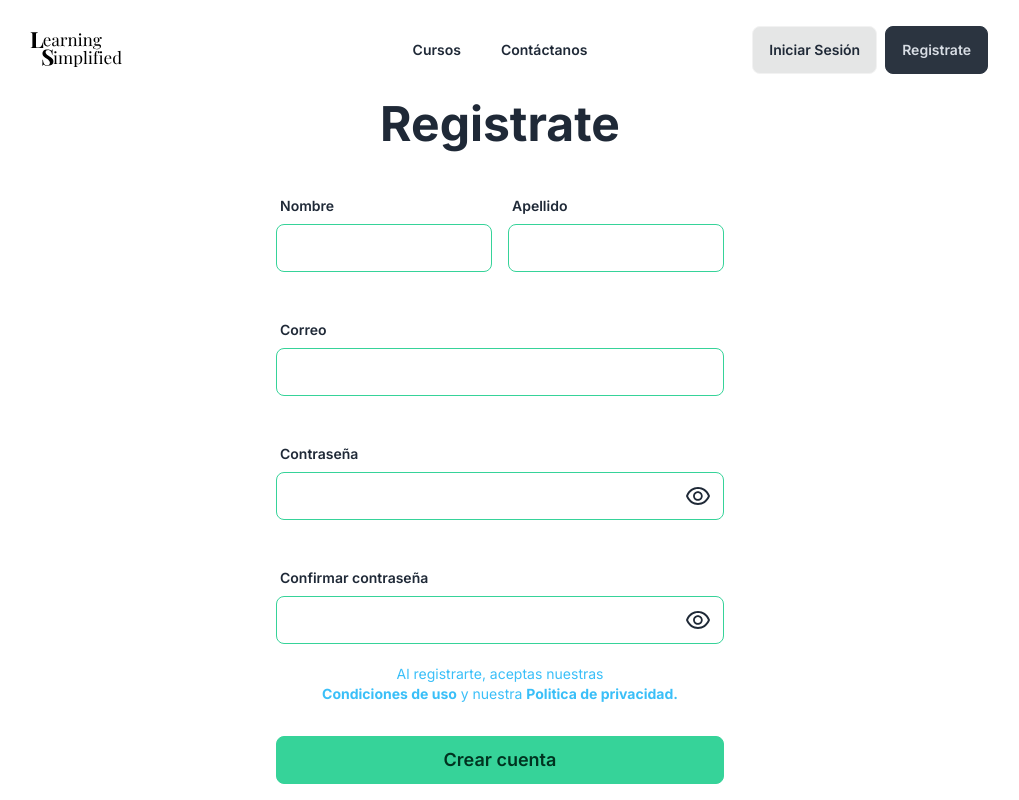
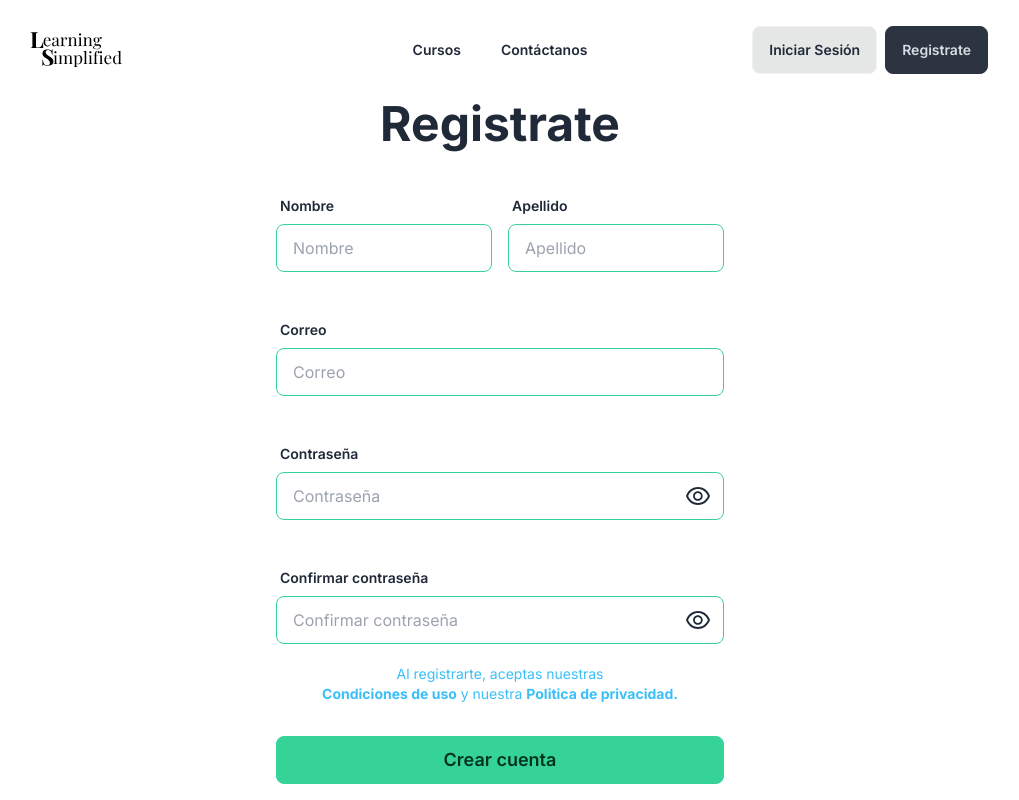
Before and after one commit to No-Country/c14-35-n-java-react, a Next.js app: page /register in a window 1280 px wide. Shown: the top 800 px of the page, without its empty margins (140-1159 px from the left). Built offline with nearby package versions, Linux system fonts and the light colour scheme.

Commit message:
Update endpoints and improve error interface

```diff
--- a/app/login/page.tsx
+++ b/app/login/page.tsx
@@ -5,21 +5,21 @@ import { useRouter } from "next/navigation";
 import FormHeader from "@/components/forms/FormHeader";
 import FormButton from "@/components/forms/FormButton";
 import FormError from "@/components/forms/FormError";
-import { useState } from "react";
+import { FormEvent, useState } from "react";
 
 const LoginPage = () => {
   const [email, setEmail] = useState("");
   const [password, setPassword] = useState("");
-  const [error, setError] = useState(false);
+  const [displayError, setDisplayError] = useState(false);
   const router = useRouter();
 
-  const handleOnSubmit = (event: React.FormEvent<HTMLFormElement>) => {
+  const handleOnSubmit = (event: FormEvent<HTMLFormElement>) => {
     event.preventDefault();
     if (!email || !password) {
       return;
     }
 
-    fetch("http://localhost:8080/usuario/login", {
+    fetch(process.env.NEXT_API_BASE_URL + "/usuario/login", {
       method: "POST",
       headers: {
         "Content-Type": "application/json",
@@ -28,22 +28,28 @@ const LoginPage = () => {
         email: email,
         password: password,
       }),
-    }).then((res) => {
-      if (res.status === 201) {
-        router.push("/");
-      }
-    }).catch((error) => {
-      console.error(error);
-      setError(true);
-    });
+    })
+      .then((res) => {
+        if (res.status === 201) {
+          router.push("/");
+        } else {
+          setDisplayError(true);
+        }
+      })
+      .catch((error) => {
+        console.error(error);
+        setDisplayError(true);
+      });
   };
 
   return (
     <>
       <FormLayout onSubmit={(event) => handleOnSubmit(event)}>
-        {error &&
-          <FormError>Ha ocurrido un error</FormError>
-        }
+        {displayError && (
+          <FormError onClick={() => setDisplayError(false)}>
+            Ha ocurrido un error
+          </FormError>
+        )}
         <FormHeader>Iniciar sesión</FormHeader>
         <FormInput
           label="Correo electrónico"
@@ -51,7 +57,8 @@ const LoginPage = () => {
           onChange={(event) => setEmail(event.target.value)}
           required
         />
-        <FormInput label="Contraseña"
+        <FormInput
+          label="Contraseña"
           type="password"
           onChange={(event) => setPassword(event.target.value)}
           required
--- a/app/register/page.tsx
+++ b/app/register/page.tsx
@@ -9,20 +9,20 @@ import { useRouter } from "next/navigation";
 import { FormEvent, useState } from "react";
 
 const RegisterPage = () => {
-
   const [firstName, setFirstName] = useState("");
   const [lastName, setLastName] = useState("");
   const [email, setEmail] = useState("");
   const [password, setPassword] = useState("");
   const [passwordConfirmation, setPasswordConfirmation] = useState("");
-  const [error, setError] = useState(false);
+  const [displayError, setDisplayError] = useState(false);
   const router = useRouter();
 
   const handleOnSubmit = (event: FormEvent<HTMLFormElement>) => {
     event.preventDefault();
-    if (!firstName || !lastName || !email || !password || !passwordConfirmation) return;
+    if (!firstName || !lastName || !email || !password || !passwordConfirmation)
+      return;
 
-    fetch("http://localhost:8080/usuario", {
+    fetch(process.env.NEXT_API_BASE_URL + "/usuario", {
       method: "POST",
       headers: {
         "Content-Type": "application/json",
@@ -31,58 +31,75 @@ const RegisterPage = () => {
         email,
         password,
         rol: {
-          "estudiante": true,
-          "educador": false,
-          "administrador": false,
+          estudiante: true,
+          educador: false,
+          administrador: false,
+        },
+      }),
+    })
+      .then((res) => {
+        if (res.status === 201) {
+          router.push("/");
+        } else {
+          setDisplayError(true);
         }
-      }),
-    }).then((res) => {
-      if (res.status === 201) {
-        router.push("/");
-      }
-    }).catch((error) => {
-      console.error(error);
-      setError(true);
-    });
+      })
+      .catch((error) => {
+        console.error(error);
+        setDisplayError(true);
+      });
   };
 
   return (
     <FormLayout onSubmit={(event) => handleOnSubmit(event)}>
-      {error &&
-        <FormError>Ha ocurrido un error</FormError>
-      }
+      {displayError && (
+        <FormError onClick={() => setDisplayError(false)}>
+          Ha ocurrido un error
+        </FormError>
+      )}
       <FormHeader>Registrate</FormHeader>
       <div className="grid grid-cols-1 md:grid-cols-2 gap-x-4">
         <div>
-          <FormInput label="Nombre"
+          <FormInput
+            label="Nombre"
             onChange={(event) => setFirstName(event.target.value)}
             required
           />
         </div>
         <div>
-          <FormInput label="Apellido"
+          <FormInput
+            label="Apellido"
             required
             onChange={(event) => setLastName(event.target.value)}
           />
         </div>
       </div>
-      <FormInput label="Correo"
+      <FormInput
+        label="Correo"
         type="email"
         onChange={(event) => setEmail(event.target.value)}
         required
       />
-      <FormInput label="Contraseña"
+      <FormInput
+        label="Contraseña"
         type="password"
         onChange={(event) => setPassword(event.target.value)}
         required
       />
-      <FormInput label="Confirmar contraseña"
+      {password !== passwordConfirmation && (
+        <p className="text-error mt-2 -mb-7 font-medium text-sm">
+          Las contraseñas no coinciden
+        </p>
+      )}
+      <FormInput
+        label="Confirmar contraseña"
         type="password"
         onChange={(event) => setPasswordConfirmation(event.target.value)}
         required
       />
       <p className="mt-5 text-sm text-center text-info">
-        Al registrarte, aceptas nuestras<br />
+        Al registrarte, aceptas nuestras
+        <br />
         <a href="" className="font-bold hover:underline">
           Condiciones de uso
         </a>{" "}
@@ -91,13 +108,16 @@ const RegisterPage = () => {
           Politica de privacidad.
         </a>
       </p>
-      <FormButton disabled={password !== passwordConfirmation} type="submit">Crear cuenta</FormButton>
+      <FormButton disabled={password !== passwordConfirmation} type="submit">
+        Crear cuenta
+      </FormButton>
       <p className="mt-6 text-center text-info">
-        ¿Ya tienes cuenta? <Link href="/login" className="font-bold hover:underline">
+        ¿Ya tienes cuenta?{" "}
+        <Link href="/login" className="font-bold hover:underline">
           Inicia sesión
         </Link>
       </p>
-    </FormLayout >
+    </FormLayout>
   );
 };
 
--- a/components/forms/FormError.tsx
+++ b/components/forms/FormError.tsx
@@ -1,12 +1,34 @@
-import { FormHTMLAttributes, HTMLAttributes } from 'react'
+import { FormHTMLAttributes, HTMLAttributes, useEffect } from "react";
 
-const FormError = ({ children = "Ha ocurrido un error", ...props }: FormHTMLAttributes<HTMLDivElement>) => {
+const FormError = ({
+  onClick,
+  children = "Ha ocurrido un error",
+  ...props
+}: FormHTMLAttributes<HTMLDivElement>) => {
+  useEffect(() => {
+    // scroll to the top of the page when the error is displayed
+    window.scrollTo({ top: 0, left: 0, behavior: "smooth" });
+  }, []);
   return (
     <div className="mb-8 alert alert-error">
-      <svg xmlns="http://www.w3.org/2000/svg" className="w-6 h-6 stroke-current shrink-0" fill="none" viewBox="0 0 24 24"><path strokeLinecap="round" strokeLinejoin="round" strokeWidth="2" d="M10 14l2-2m0 0l2-2m-2 2l-2-2m2 2l2 2m7-2a9 9 0 11-18 0 9 9 0 0118 0z" /></svg>
+      <span onClick={onClick} className="hover:font-bold">
+        <svg
+          xmlns="http://www.w3.org/2000/svg"
+          className="w-6 h-6 stroke-red-800 hover:stroke-black shrink-0"
+          fill="none"
+          viewBox="0 0 24 24"
+        >
+          <path
+            strokeLinecap="round"
+            strokeLinejoin="round"
+            strokeWidth="2"
+            d="M10 14l2-2m0 0l2-2m-2 2l-2-2m2 2l2 2m7-2a9 9 0 11-18 0 9 9 0 0118 0z"
+          />
+        </svg>
+      </span>
       <span {...props}>{children}</span>
     </div>
-  )
-}
+  );
+};
 
-export default FormError
+export default FormError;
--- a/components/forms/FormInput.tsx
+++ b/components/forms/FormInput.tsx
@@ -15,26 +15,25 @@ const FormInput = ({
   placeholder,
   ...props
 }: Props) => {
-  placeholder = placeholder ?? label;
-  const inputClasses = "input input-bordered input-success w-full";
+  const inputPlaceholder = placeholder ?? label;
+  const className = "input input-bordered input-success w-full";
+
+  const inputProps = {
+    ...props,
+    placeholder: inputPlaceholder,
+  };
 
   return (
     <>
       <label className="mt-4 lg:mt-10 label">
-        <span className="font-semibold label-text">
-          {label}
-        </span>
+        <span className="font-semibold label-text">{label}</span>
       </label>
       {type === "textarea" ? (
         <textarea className="h-24 textarea textarea-bordered textarea-success"></textarea>
       ) : type === "password" ? (
-        <PasswordInput {...props} className={inputClasses} />
+        <PasswordInput {...inputProps} className={className} />
       ) : (
-        <input
-          {...props}
-          type={type}
-          className={inputClasses}
-        />
+        <input {...inputProps} type={type} className={className} />
       )}
       <div className="text-error">{errorMessage}</div>
     </>
```
